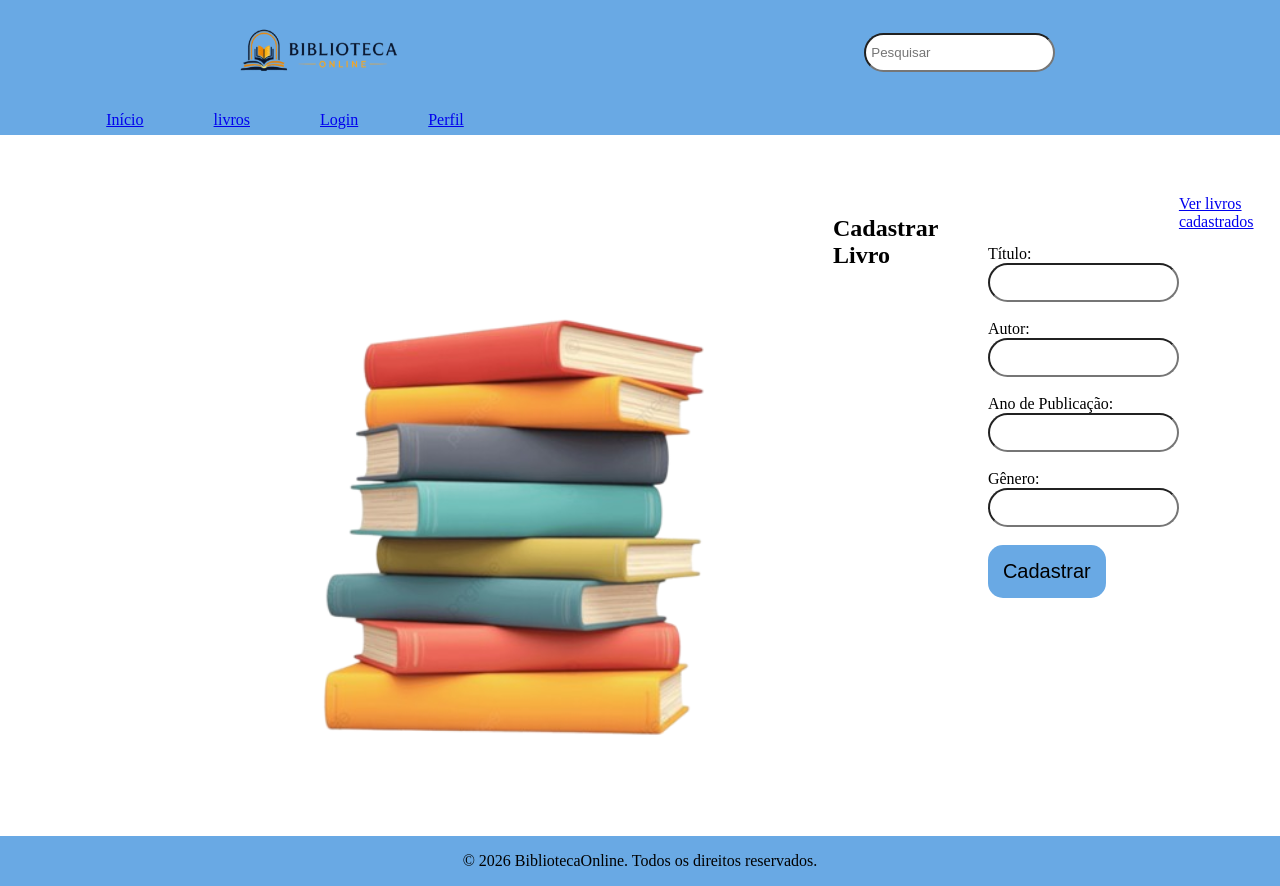
After one commit to marisants/sistema_biblioteca---PSI, a Flask app: template templates/cadastro_livro.html in a window 1280 px wide. The commit adds this page. Run offline with Flask 3, Linux system fonts and the light colour scheme; the template is opened without the code that fills it, so the values that code supplies are empty.

Commit message:
separação de páginas, configuração de administrador, uso de flash, us d json p usuários, string de consulta

```diff
--- a/app.py
+++ b/app.py
@@ -1,24 +1,45 @@
-from flask import Flask, render_template, url_for, redirect, request, session
+from flask import Flask, render_template, url_for, redirect, request, session, flash
 import json
 
 app = Flask(__name__)
 app.secret_key = 'segredo'
+#p diferenciar usuários comuns de admins e separar oq cada um pd fazer
+cod_admin = '2024.1'
 
-usuarios = {}
 
 @app.route('/')
 def index():
     return render_template('index.html')
 @app.route('/livros')
-def cadastrar():
+def listar_livros():
     #por enquanto tá funcionando só p admin, ai qunado tiver o p gnt normal, tem q colocar um condicional aq
-    return redirect (url_for('cadastro_livros'))
+    if 'usuario' not in session:
+        return redirect(url_for('login'))
+
+    with open('livros.json', 'r', encoding='utf-8') as f:
+        livros = json.load(f)
+
+    # o bixo d string de consulta q ele pediu
+    titulo = request.args.get('titulo')
+    genero = request.args.get('genero')
+
+    if titulo:
+        livros = [l for l in livros if titulo.lower() in l['titulo'].lower()]
+
+    if genero:
+        livros = [l for l in livros if genero.lower() in l['genero'].lower()]
+
+    return render_template('livros.html', livros=livros)
 
 @app.route('/cadastrar_livro', methods=['GET', 'POST'])
 def cadastro_livros():
 
     if 'usuario' not in session:
         return redirect(url_for('login'))
+
+    if session.get('tipo') != 'admin':
+        flash('Apenas administradores podem cadastrar livros')
+        return redirect(url_for('listar_livros'))
 
     if request.method == 'POST':
         titulo = request.form['titulo']
@@ -31,9 +52,10 @@ def cadastro_livros():
             livros = json.load(f)
 
         #só pra n poder cadastrar o msm livro duas vezes
-        #só funciona se escrever EXATAMENTE igual
+        #funciona se estiver escrito igual (n é sensível a letras maiúsculas, ent se a diferença for essa tb n vai deixar cadastrar)
         for livro in livros:
-            if livro['titulo'] == titulo and livro['autor'] == autor:
+            if livro['titulo'].lower() == titulo.lower() and livro['autor'].lower() == autor.lower():
+                flash('Livro já cadastrado')
                 return redirect(url_for('cadastro_livros'))
 
         livros.append({
@@ -47,16 +69,18 @@ def cadastro_livros():
         with open('livros.json', 'w', encoding='utf-8') as f:
             json.dump(livros, f, indent=4, ensure_ascii=False)
 
-    # lê o arquivo json p poder mostrar os cadastrados
-    with open('livros.json', 'r', encoding='utf-8') as f:
-        livros = json.load(f)
+        return redirect(url_for('listar_livros'))
 
-    return render_template('livros.html', livros=livros)
+    return render_template('cadastro_livro.html')
 
 @app.route('/excluir_livro/<int:id>')
 def excluir (id):
     if 'usuario' not in session:
         return redirect(url_for('login'))
+
+    if session.get('tipo') != 'admin':
+        flash('Apenas administradores podem remover livros')
+        return redirect(url_for('listar_livros'))
 
     # lê o arquivo json
     with open('livros.json', 'r', encoding='utf-8') as f:
@@ -69,13 +93,17 @@ def excluir (id):
     with open('livros.json', 'w', encoding='utf-8') as f:
         json.dump(livros, f, indent=4, ensure_ascii=False)
 
-    return redirect(url_for('cadastro_livros'))
+    return redirect(url_for('listar_livros'))
 
 @app.route('/editar_livro/<int:id>', methods=['POST'])
 def editar(id):
 
     if 'usuario' not in session:
         return redirect(url_for('login'))
+
+    if session.get('tipo') != 'admin':
+        flash('Apenas administradores podem editar livros')
+        return redirect(url_for('listar_livros'))
 
     with open('livros.json', 'r', encoding='utf-8') as f:
         livros = json.load(f)
@@ -89,15 +117,37 @@ def editar(id):
     with open('livros.json', 'w', encoding='utf-8') as f:
         json.dump(livros, f, indent=4, ensure_ascii=False)
 
-    return redirect(url_for('cadastro_livros'))
+    return redirect(url_for('listar_livros'))
 
 @app.route('/cadastro', methods = ['POST', 'GET'])
 def cadastro():
     if request.method == 'POST':
         user = request.form.get('usuario')
         senha = request.form.get('senha')
+        codigo = request.form.get('codigo_admin')
 
-        usuarios[user] = senha
+        if codigo == cod_admin:
+            tipo = 'admin'
+        else:
+            tipo = 'comum'
+
+        with open('usuarios.json', 'r', encoding='utf-8') as f:
+            usuarios = json.load(f)
+
+        for u in usuarios:
+            if u['usuario'] == user:
+                flash('Usuário já existe')
+                return redirect(url_for('cadastro'))
+
+        usuarios.append({
+            'usuario': user,
+            'senha': senha,
+            'tipo': tipo
+        })
+
+        with open('usuarios.json', 'w', encoding='utf-8') as f:
+            json.dump(usuarios, f, indent=4, ensure_ascii=False)
+
 
         return redirect(url_for('login'))
     return render_template('cadastro.html')
@@ -108,9 +158,16 @@ def login():
         user = request.form.get('usuario')
         senha = request.form.get('senha')
 
-        if user in usuarios and usuarios[user] == senha:
-            session['usuario'] = user
-            return redirect(url_for('index'))
+        with open('usuarios.json', 'r', encoding='utf-8') as f:
+            usuarios = json.load(f)
+
+        for u in usuarios:
+            if u['usuario'] == user and u['senha'] == senha:
+                session['usuario'] = user
+                session['tipo'] = u['tipo']
+                return redirect(url_for('listar_livros'))
+        flash('usuário ou senha inválidos')
+        return redirect(url_for('login'))
 
     return render_template('login.html')
 
@@ -120,8 +177,18 @@ def perfil():
         return redirect(url_for('login'))
 
     user = session['usuario']
-    senhaf ="*" * len(usuarios[user])
-    return render_template('perfil.html' , usuario=user , senha=senhaf)
+
+    with open('usuarios.json', 'r', encoding='utf-8') as f:
+        usuarios = json.load(f)
+
+    for u in usuarios:
+        if u['usuario'] == user:
+            senha = u['senha']
+            tipo = u['tipo']
+            break
+
+    senhaf ="*" * len(senha)
+    return render_template('perfil.html' , usuario=user , senha=senhaf, tipo=tipo)
 
 @app.route('/logout')
 def logout():
--- a/templates/base.html
+++ b/templates/base.html
@@ -27,6 +27,15 @@
             </nav>
         </div>
     </header>
+    {% with mensagens = get_flashed_messages(with_categories=true) %}
+        {% if mensagens %}
+          <div>
+            {% for categoria, msg in mensagens %}
+              <p class="{{ categoria }}">{{ msg }}</p>
+            {% endfor %}
+          </div>
+        {% endif %}
+    {% endwith %}
     <div class="container">
         {% block cont %}
         {% endblock %}
--- a/templates/cadastro.html
+++ b/templates/cadastro.html
@@ -7,6 +7,7 @@
         <form action="{{url_for('cadastro')}}" method="post">
             <input type="text" name="usuario" placeholder="Usuario" required>
             <input type="password" name="senha" placeholder="Senha" required>
+            <input type="text" name="codigo_admin" placeholder="código de administrador" id="codigo_admin"><br><br>
             <button type="submit">Cadastrar</button>
         </form>
         <p>Já possui conta? <a href="{{url_for('login')}}">Entrar</a></p>
--- /dev/null
+++ b/templates/cadastro_livro.html
@@ -0,0 +1,39 @@
+{% extends 'base.html' %}
+
+{% block cont %}
+
+<img src="{{ url_for('static', filename='img/inicio.png') }}" alt="logo">
+
+<h2>Cadastrar Livro</h2>
+
+<form method="POST" action="{{ url_for('cadastro_livros') }}">
+
+    <label for="titulo">Título:</label><br>
+    <input type="text" id="titulo" name="titulo" required><br><br>
+
+    <label for="autor">Autor:</label><br>
+    <input type="text" id="autor" name="autor" required><br><br>
+
+    <label for="ano">Ano de Publicação:</label><br>
+    <input type="number" id="ano" name="ano"><br><br>
+
+    <label for="genero">Gênero:</label><br>
+    <input type="text" id="genero" name="genero"><br><br>
+
+    <button type="submit">Cadastrar</button>
+</form>
+
+<br>
+
+<a href="{{ url_for('listar_livros') }}">Ver livros cadastrados</a>
+
+{% endblock %}
+
+{% block estilo %}
+<style>
+form{
+  margin-top: 50px;
+  margin-left: 50px;
+}
+</style>
+{% endblock %}
```
Also changed, not shown: livros.json (+3 -9 lines), templates/livros.html (+12 -15 lines), usuarios.json (added, +17 -0 lines).
